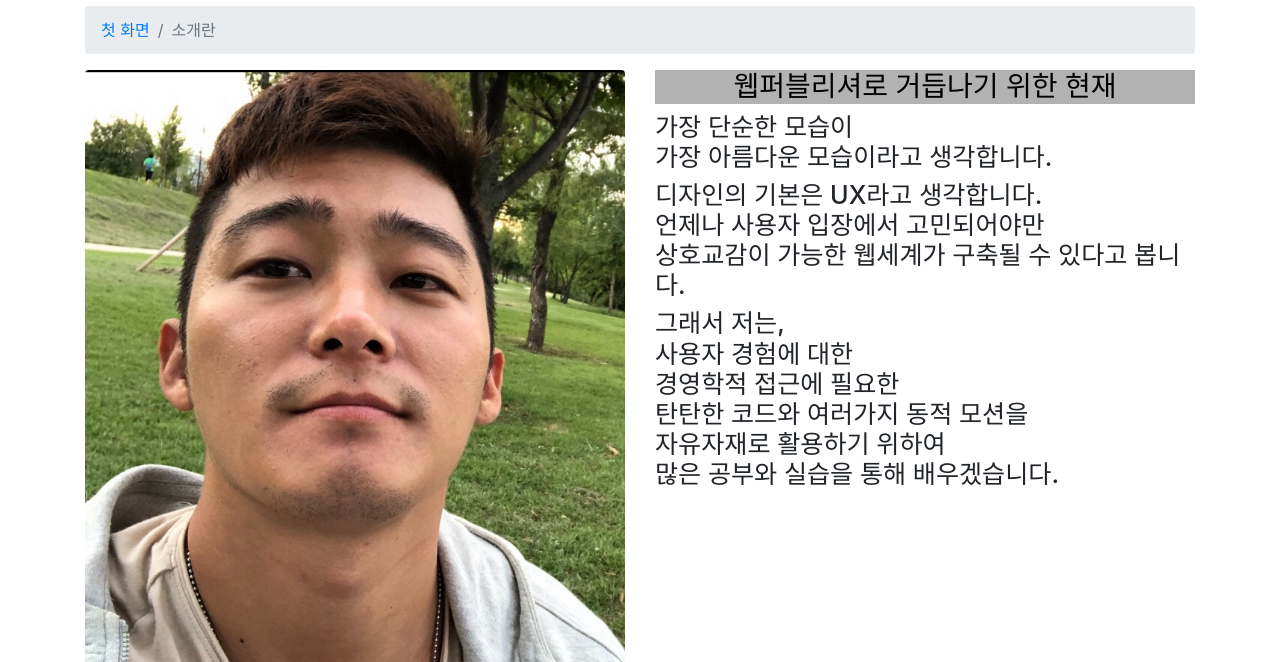
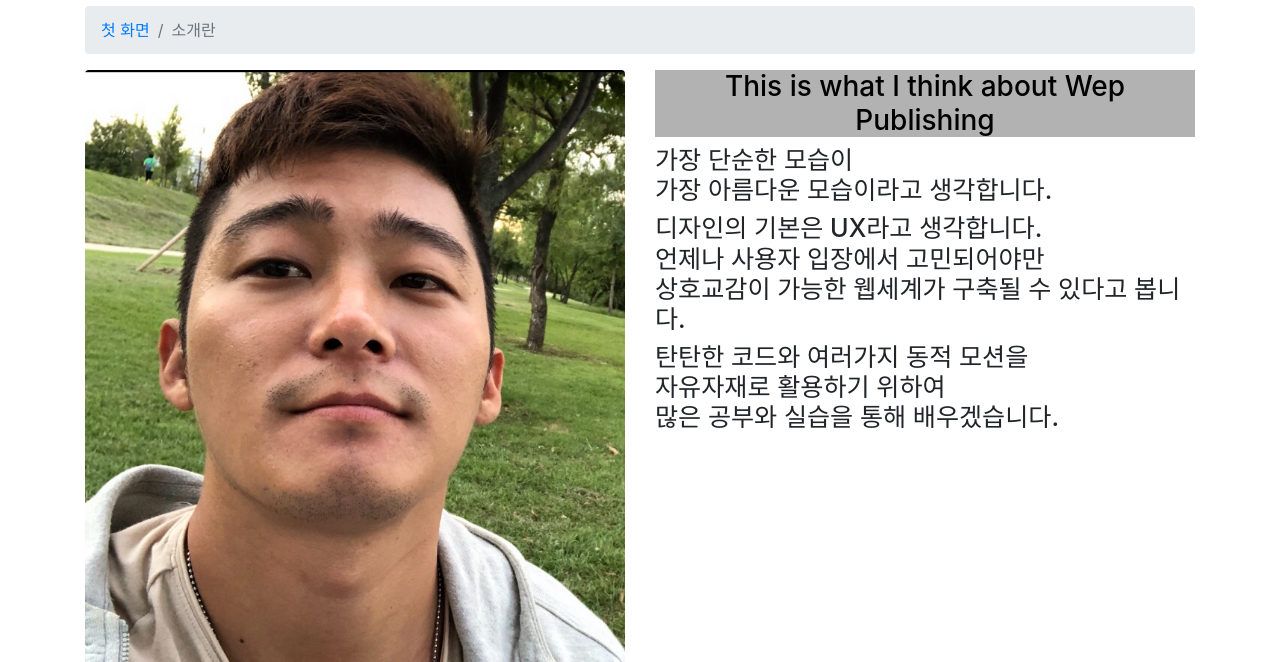
Before and after one commit to hellodev83/my_page, a website: page about.html in a window 1280 px wide. Shown: the part 138-800 px from the top of the page. Drawn offline with Linux system fonts and the light colour scheme.

Commit message:
Update about.html

```diff
--- a/about.html
+++ b/about.html
@@ -50,7 +50,7 @@
         <img class="img-fluid rounded mb-4" src="./images/woncheol2.JPG" alt="">
       </div>
       <div class="col-lg-6">
-        <h3 class="hope">웹퍼블리셔로 거듭나기 위한 현재</h3>
+        <h3 class="hope">This is what I think about Wep Publishing</h3>
         <h5 class="explain">가장 단순한 모습이<br>
           가장 아름다운 모습이라고 생각합니다.</h5>
 
@@ -58,9 +58,7 @@
 언제나 사용자 입장에서 고민되어야만<br>
 상호교감이 가능한 웹세계가 구축될 수 있다고 봅니다.</h5>
 
-<h5 class="explain">그래서 저는,<br>
-사용자 경험에 대한<br>
-경영학적 접근에 필요한<br>
+<h5 class="explain">
 탄탄한 코드와 여러가지 동적 모션을 <br>
 자유자재로 활용하기 위하여<br>
 많은 공부와 실습을 통해 배우겠습니다.
```
